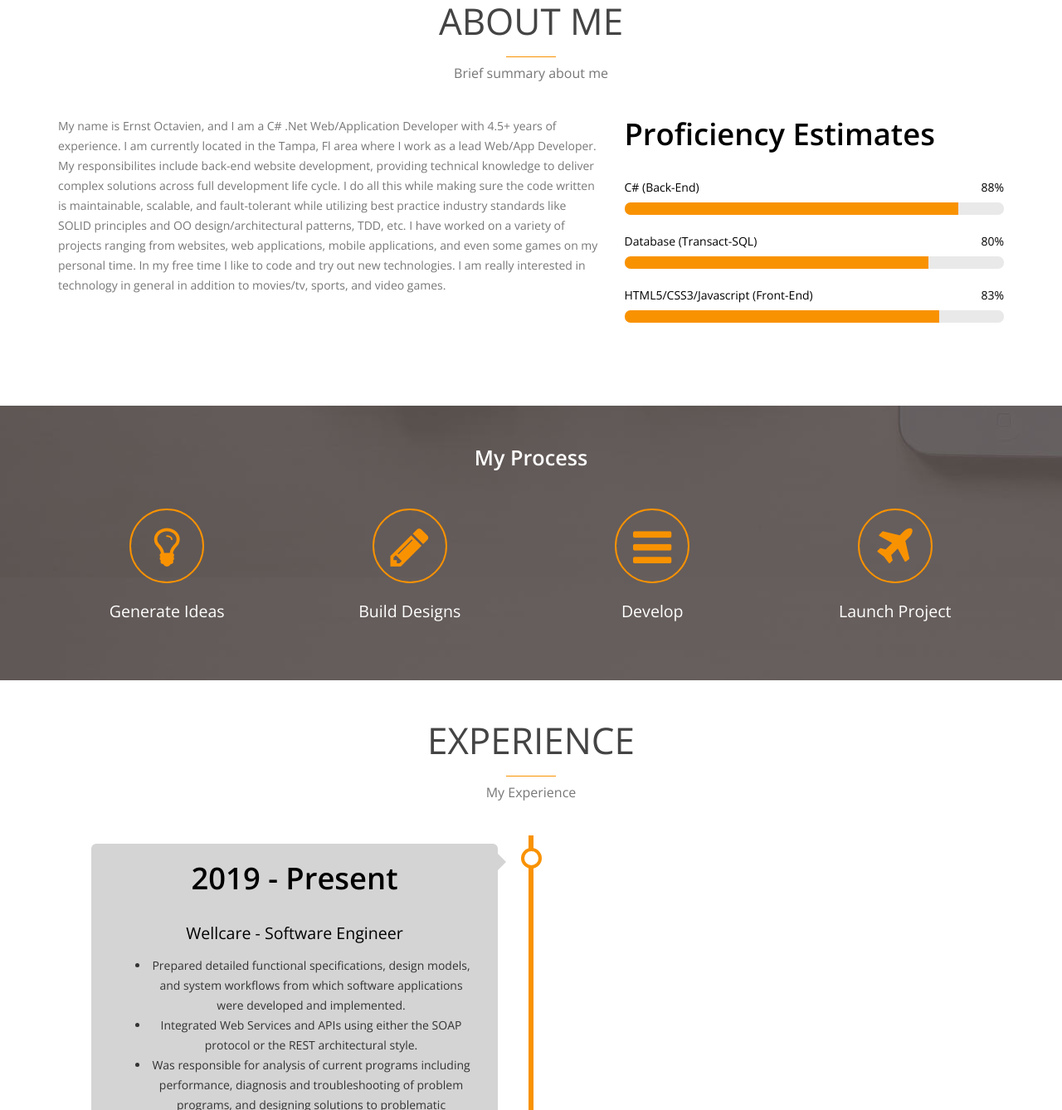
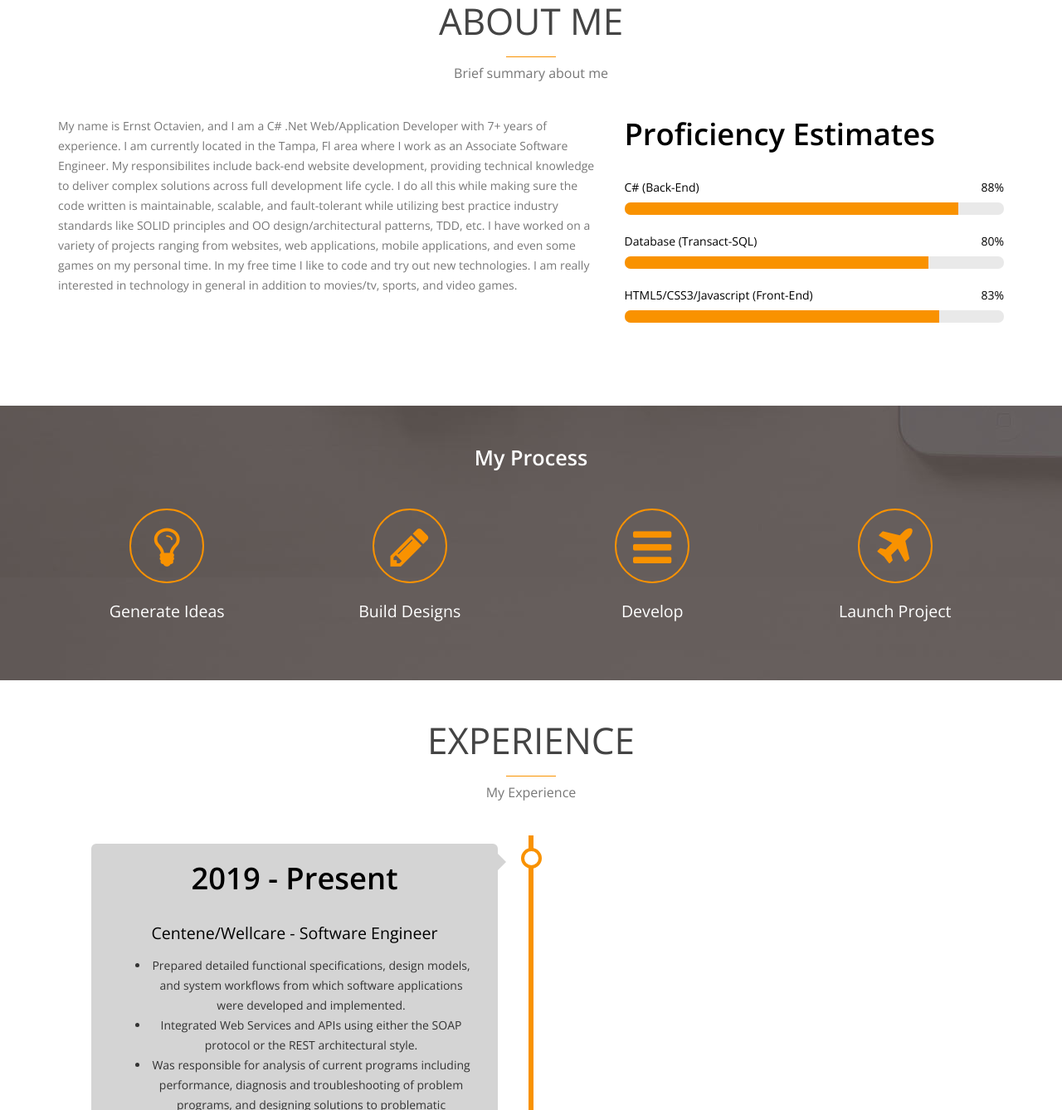
Before and after one commit to pewoverbleed/pewoverbleed.github.io, a plain HTML site: page index.html in a window 1280 px wide. Shown: the part 697-2035 px from the top of the page at 83% size. Drawn offline with nearby package versions, Linux system fonts and the light colour scheme; some packages are replaced by stand-ins of ours.

Commit message:
Update index.html

```diff
--- a/index.html
+++ b/index.html
@@ -78,9 +78,9 @@
             <div class="row">
                 <div class="col-md-7">
                     <p class="wow animated fadeInLeft">
-                        My name is Ernst Octavien, and I am a C# .Net Web/Application Developer with 4.5+ years of
+                        My name is Ernst Octavien, and I am a C# .Net Web/Application Developer with 7+ years of
                         experience.
-                        I am currently located in the Tampa, Fl area where I work as a lead Web/App Developer.
+                        I am currently located in the Tampa, Fl area where I work as an Associate Software Engineer.
                         My responsibilites include back-end website development, providing technical knowledge to
                         deliver complex solutions across full development life cycle.
                         I do all this while making sure the code written is maintainable, scalable, and fault-tolerant
@@ -183,7 +183,7 @@
             <div class="timelinecontainer leftbubble">
                     <div class="timelinecontent">
                         <h2>2019 - Present</h2>
-                        <h4>Wellcare - Software Engineer</h4>
+                        <h4>Centene/Wellcare - Software Engineer</h4>
                         <ul>
                             <li>Prepared detailed functional specifications, design models, and system workflows from which software applications were developed and implemented.</li>
                             <li>Integrated Web Services and APIs using either the SOAP protocol or the REST architectural style.</li>
```
